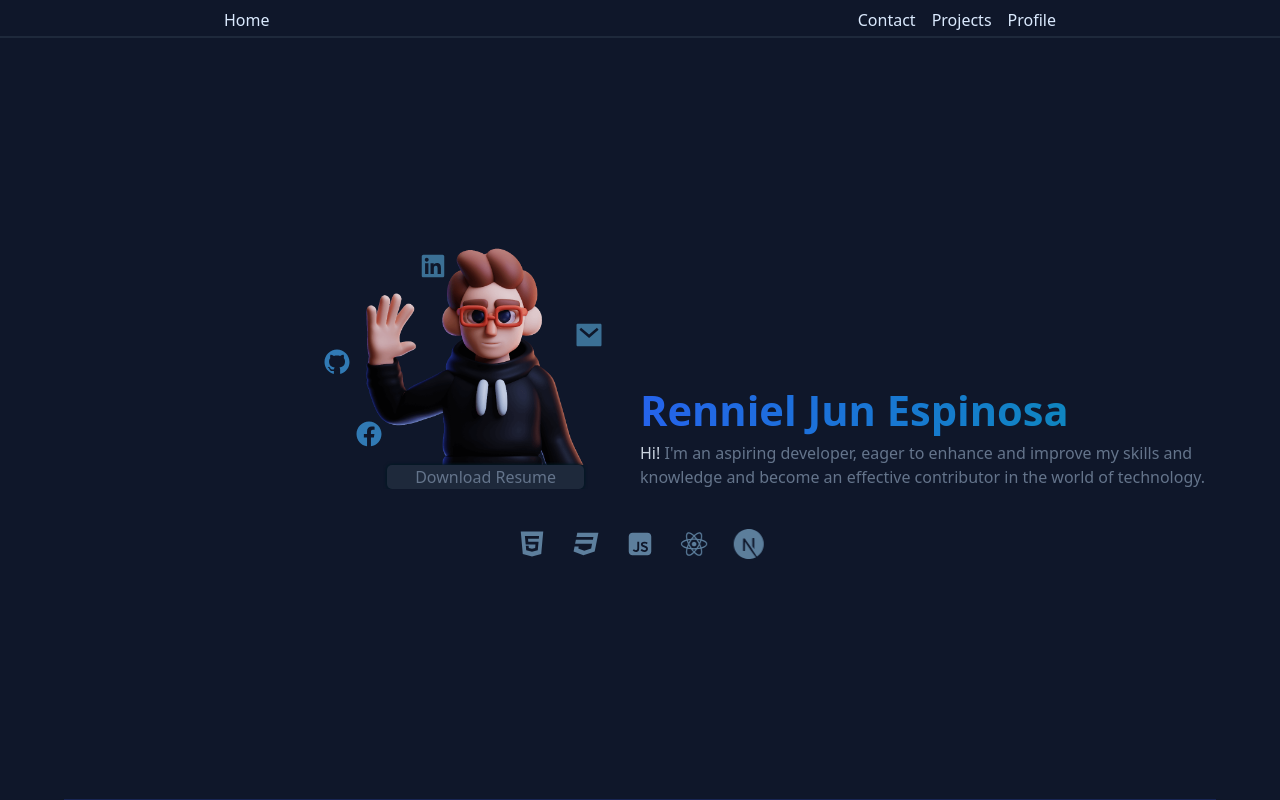
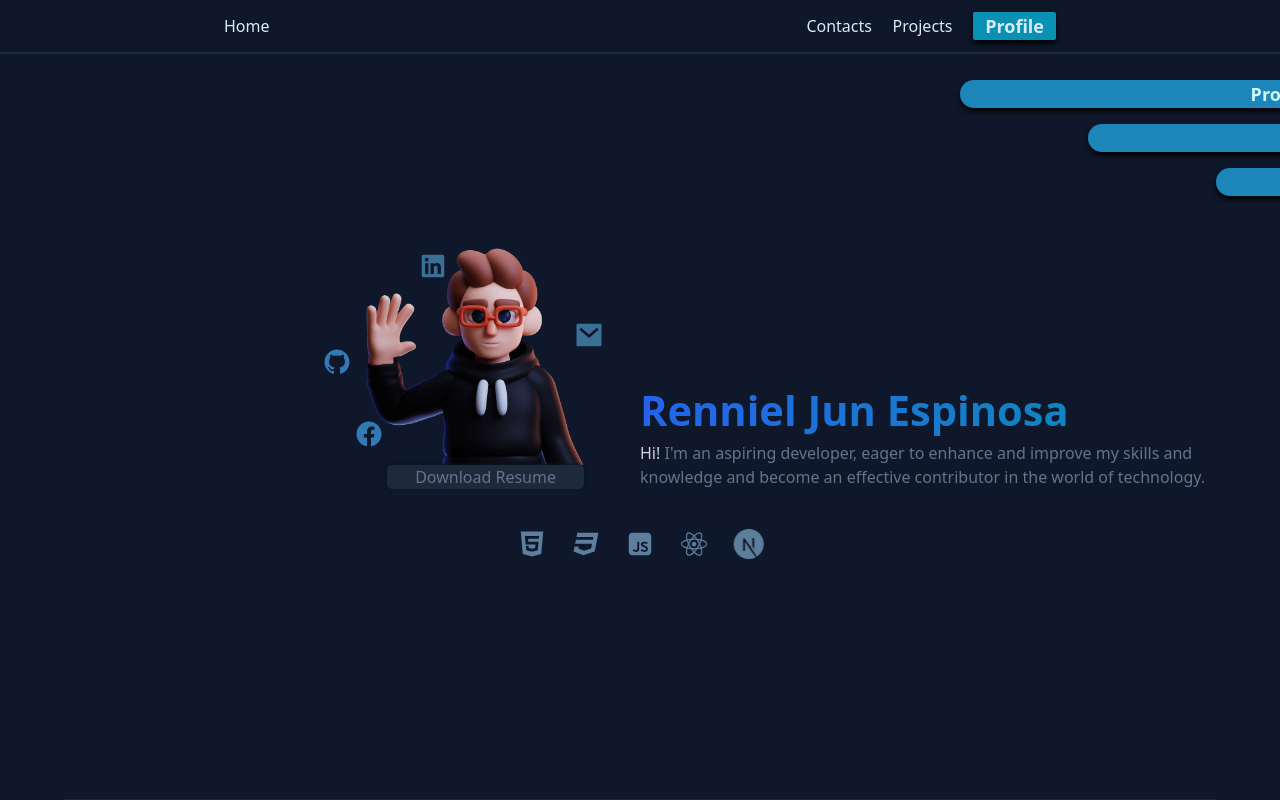
Before and after one commit to Rennieljun/My_Portfolio, a Next.js app: page / in a window 1280 px wide. Shown: the top 800 px of the page. Built offline with nearby package versions, Linux system fonts and the light colour scheme; no server answers; the database is empty.

Commit message:
update 0.3

```diff
--- a/app/layout.jsx
+++ b/app/layout.jsx
@@ -1,6 +1,7 @@
 import '@/styles/globals.css'
 import Nav from '@/components/Nav';
 import Head from 'next/head';
+import Footer from '@/components/Footer';
 
 
 export const metadata = {
@@ -9,7 +10,7 @@ export const metadata = {
 };
 const RootLayout = ({children}) => {
   return (
-    <html lang="en">
+    <html lang="en" className='scroll-smooth scroll-pt-80'>
       <Head>
         <meta name="viewport" content="width=device-width, initial-scale=1.0" />
       </Head>
@@ -18,6 +19,7 @@ const RootLayout = ({children}) => {
         <main className=" bg-slate-900 min-h-screen text-blue-100 pt-28">
           {children}
         </main>
+        <Footer/>
       </body>
     </html>
   )
--- /dev/null
+++ b/components/Footer.jsx
@@ -0,0 +1,11 @@
+import React from 'react'
+
+const Footer = () => {
+  return (
+    <footer className='flex justify-center items-center py-10 bg-slate-950'>
+        <h1 className='text-xl font-thin italic w-full text-center text-white'>~~Renniel Jun Espinosa~~</h1>
+    </footer>
+  )
+}
+
+export default Footer
--- a/components/Main.jsx
+++ b/components/Main.jsx
@@ -15,7 +15,7 @@ const Main = () => {
   return (
     <>
     <div className='auto-container md:mt-32 mt-10 main md:grid md:grid-cols-2 '>
-        <div className="relative sm:mb-0 mb-5">
+        <div id="contacts" className="relative sm:mb-0 mb-5">
             <Image
             src={mail}
             alt="mail"
--- a/components/Nav.jsx
+++ b/components/Nav.jsx
@@ -4,30 +4,76 @@ import Link from "next/link"
 import { useState } from "react"
 import Image from "next/image"
 import avatar from '/public/avatar.png'
+import menu from '@/public/menu.svg'
+import menuOpen from '@/public/menuOpen.svg'
+
+
 const Nav = () => {
+    const [toggleDropdown, setToggleDropdown] = useState(false)
+    const menuContainer = document.getElementsByClassName('item')
 
-    const [toggleDropdown, setToggleDropdown] = useState(false)
+    const openMenu = () => {
+      setToggleDropdown((prev) => prev == false ? true: false);
+
+      for (let i = 0; i < menuContainer.length; i++){
+        if(menuContainer[i].classList.contains('translate-x-80')){
+          menuContainer[i].classList.replace('translate-x-80', 'translate-x-0');
+        }else {
+          menuContainer[i].classList.replace('translate-x-0', 'translate-x-80');
+        }
+      }
+    }
+
 
   return (
-    <nav className="fixed flex justify-between text-center px-3 bg-slate-900 w-full pt-2 pb-1 border-b-2 border-b-slate-800 text-blue-100 md:px-28 lg:px-56 z-50" >
-        <Link href="/" className="flex items-center">Home</Link>
-        <div className="sm:flex justify-evenly text-blue-100 gap-4 hidden">
-            <Link href='/contact'>Contact</Link>
-            <Link href='/projects'>Projects</Link>
-            <Link href='/profile'>Profile</Link>
+    <div className="overflow-hidden">
+    <nav className="fixed flex justify-between text-center px-3 bg-slate-900 w-full py-3 border-b-2 border-b-slate-800 text-blue-100 md:px-28 lg:px-56 z-50" >
+        <Link href="/" className="flex items-center hover:font-bold duration-300 ease-in-out hover:scale-125 hover:text-cyan-300 text-center">Home</Link>
+        <div className="sm:flex justify-between items-center gap-5 text-blue-100 hidden w-[30%] ">
+            <Link href='#contacts' scroll={false} className="overflow-visible"><p className="hover:font-bold duration-300 ease-in-out hover:scale-125 hover:text-cyan-300 text-center">Contacts</p></Link>
+            <Link href='/projects' className="overflow-visible"><p className="hover:font-bold duration-300 ease-in-out hover:scale-125 hover:text-cyan-300 text-center">Projects</p></Link>
+            <Link href='/profile' className="rounded-sm bg-cyan-600 hover:bg-cyan-300 hover:text-cyan-800 duration-300 ease-in-out text-lg font-bold px-3 shadow-md shadow-black">Profile</Link>
         </div>
         <div className="sm:hidden flex relative">
-            <div className="flex">
+            <div className="flex justify-center items-center" onClick={openMenu}>
+                {toggleDropdown == false ? (
                 <Image
-                src={avatar}
-                alt='profile'
+                src={menu}
+                alt='menuClose'
                 width={40}
                 height={40}
-                className="rounded-full border-2 border-slate-800 hover:border-slate-500 hover:cursor-pointer"
+                className=" hover:brightness-150 hover:cursor-pointer ease-in-out duration-300"
                  />
+                ) : (
+                <Image
+                src={menuOpen}
+                alt='menuOpen'
+                width={40}
+                height={40}
+                className=" hover:brightness-150 hover:cursor-pointer ease-in-out duration-300"/>
+                )}
             </div>
         </div>
+
     </nav>
+    <div className="fixed flex flex-col justify-start place-items-end gap-4 right-0 top-20 bottom-[50%] left-[50%] z-10 pointer-events-none ">
+        <div className="item block w-full rounded-l-2xl z-11 bg-[#1c86ba] shadow-md shadow-black translate-x-80 ease-in-out duration-300">
+          <Link href='/profile'>
+            <h1 className="text-center w-full font-bold text-lg text-cyan-100 pointer-events-auto ">Profile</h1>
+          </Link>
+        </div>
+        <div className="item block w-[80%] rounded-l-2xl z-11  bg-[#1c86ba] shadow-md shadow-black translate-x-80 ease-in-out duration-500">
+          <Link href='/projects'>
+          <h1 className="text-center w-full font-bold text-lg text-cyan-100 pointer-events-auto  ">Projects</h1>
+          </Link>
+        </div>
+        <div className="item block w-[60%] rounded-l-2xl z-11  bg-[#1c86ba] shadow-md shadow-black translate-x-80 ease-in-out duration-700">
+          <Link href='#contacts' scroll={false}>
+            <h1 className="text-center w-full font-bold text-lg text-cyan-100 pointer-events-auto ">Contacts</h1>
+          </Link>
+        </div>
+    </div>
+    </div>
   )
 }
 
--- a/components/Projects.jsx
+++ b/components/Projects.jsx
@@ -54,7 +54,7 @@ const Projects = () => {
         </div>
     </div>: ''}
     {myProj?.map((proj) => (
-    <li key={proj.name} className="auto-container pb-10 mb-5 grid md:grid-cols-2 grid-cols-1 gap-3 mt-52">
+    <li key={proj.name} className="auto-container pb-20 grid md:grid-cols-2 grid-cols-1 gap-3 mt-52">
         <motion.h1 className='title text-cyan-500 font-bold text-left mb-5 md:hidden'
         variants={projdes}
         initial="initial"
--- a/styles/globals.css
+++ b/styles/globals.css
@@ -1,6 +1,7 @@
 @tailwind base;
 @tailwind components;
 @tailwind utilities;
+
 
 html,body {
     padding: 0;
```
Also changed, not shown: public/menu.svg (added), public/menuOpen.svg (added).
